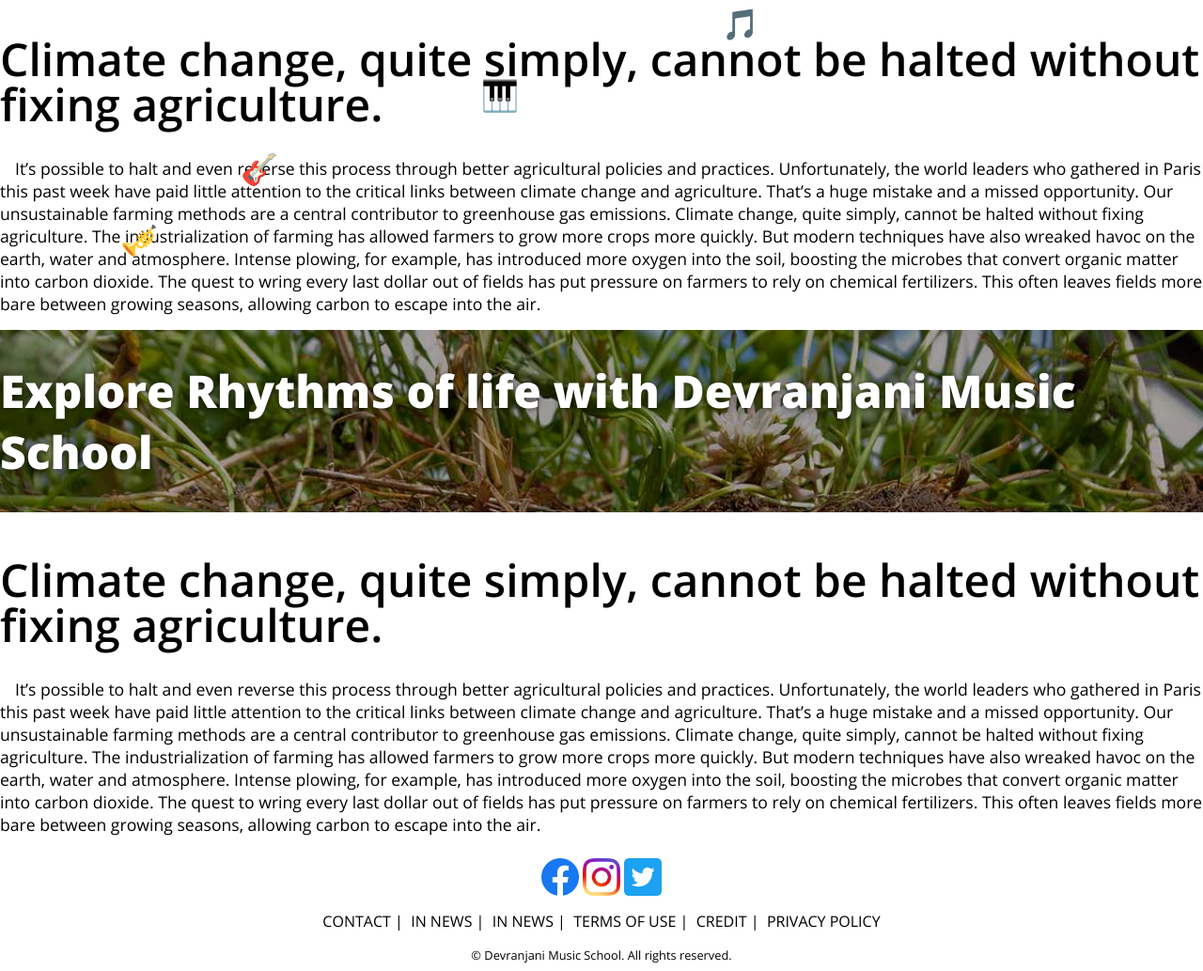
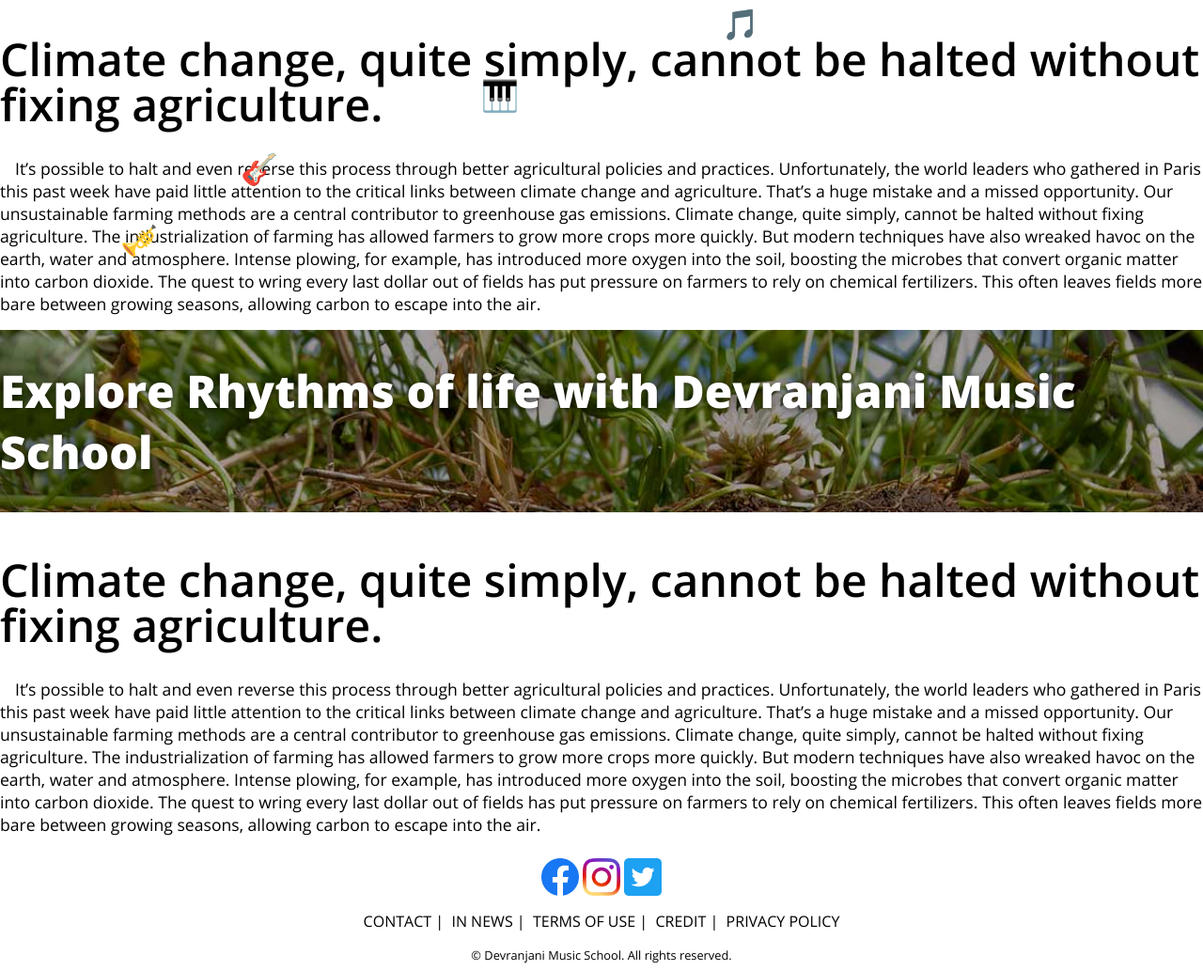
Before and after one commit to Ishank-dubey/devranjaniMS, a website: page index.html in a window 1280 px wide. Shown: the part 320-1353 px from the top of the page at 94% size. Drawn offline with Linux system fonts and the light colour scheme; files whose address does not match are found by name.

Commit message:
in news tab

```diff
--- a/index.html
+++ b/index.html
@@ -126,9 +126,6 @@
 			<a class='di' href='./contact.html' target='_blank'>
 			  In News
 			</a>&nbsp;|&nbsp;
-			<a class='di' href='./contact.html' target='_blank'>
-			  In News
-			</a>&nbsp;|&nbsp;
 			<a class='di' href='./terms.html' target='_blank'>
 			  Terms of Use
 			</a>&nbsp;|&nbsp;
```
